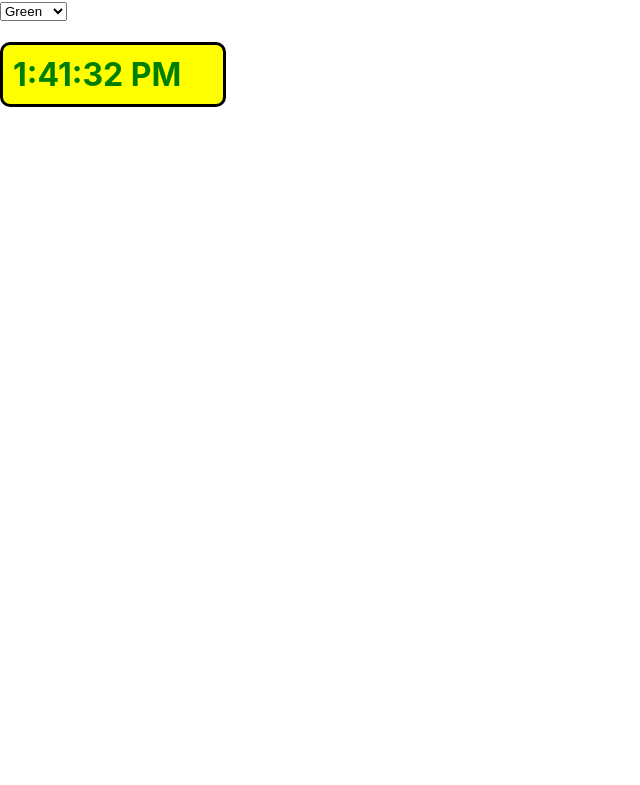
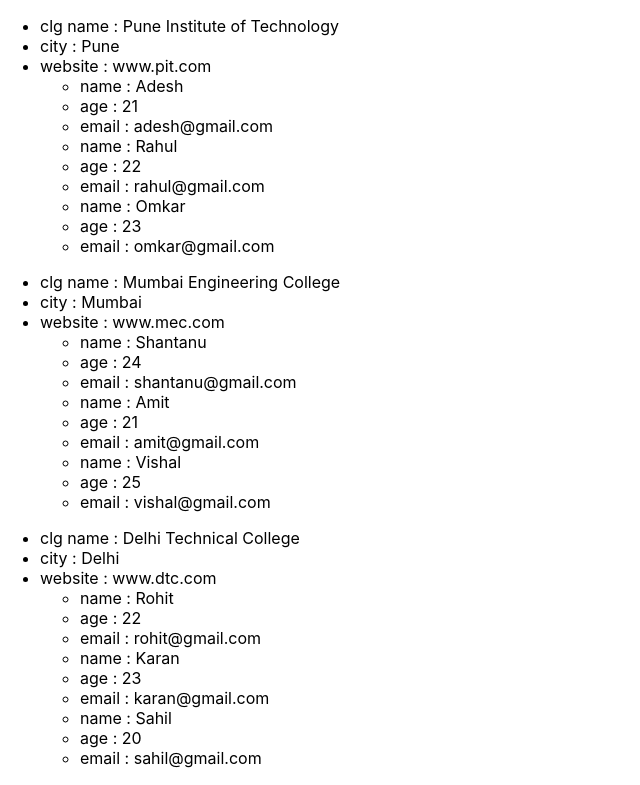
Before and after one commit to adeshkaygude/react_project, a React (Create React App) app in the folder first-app/: page / in a window 1280 px wide. Shown: the top 785 px of the page, without its empty margins (0-640 px from the left). Built offline with nearby package versions, Linux system fonts and the light colour scheme.

Commit message:
Add nested looping college data components and update clock styling

```diff
--- a/first-app/src/App.js
+++ b/first-app/src/App.js
@@ -12,6 +12,7 @@ import ReuseComponent from "./componant/handle_radio_dropdown/ReuseComponent";
 import UserTable from "./componant/handle_radio_dropdown/UserTable";
 import ImagesViwer from "./componant/images_viwer/ImagesViwer";
 import ProductApp from "./componant/lifting-up-product/ProductApp";
+import NestedLoop from "./componant/nested_looping/NestedLoop";
 import ArrayState from "./componant/object_state/ArrayState";
 import ObjectState from "./componant/object_state/ObjectState";
 
@@ -52,7 +53,8 @@ function App() {
       {/* <HandleRadioDropdown /> */}
       {/* <UserTable /> */}
       {/* <ReuseComponent /> */}
-      <ClockApp />
+      {/* <ClockApp /> */}
+      <NestedLoop />
     </div>
   );
 }
--- a/first-app/src/componant/clock/ClockApp.js
+++ b/first-app/src/componant/clock/ClockApp.js
@@ -8,13 +8,24 @@ const ClockApp = () => {
   };
   return (
     <div>
-      <select onChange={handleOption} value={color}>
+      <Clock color={color} />
+      <select
+        style={{
+          padding: 10,
+          backgroundColor: "yellow",
+          color: color,
+          width: 200,
+          borderRadius: 10,
+          border: "3px solid black",
+        }}
+        onChange={handleOption}
+        value={color}
+      >
         <option value={"red"}>Red</option>
         <option value={"blue"}>Blue</option>
         <option value={"green"}>Green</option>
         <option value={"orange"}>Orange</option>
       </select>
-      <Clock color={color} />
     </div>
   );
 };
--- /dev/null
+++ b/first-app/src/componant/nested_looping/Clg_data.js
@@ -0,0 +1,21 @@
+const Clg_data = ({ collegeData }) => {
+  return (
+    <>
+      {collegeData.map((el) => (
+        <ul key={el.id}>
+          <li>clg name : {el.name}</li>
+          <li>city : {el.city}</li>
+          <li>website : {el.website}</li>
+          {el.student.map((el) => (
+            <ul key={el.id}>
+              <li> name : {el.name}</li>
+              <li>age : {el.age}</li>
+              <li>email : {el.email}</li>
+            </ul>
+          ))}
+        </ul>
+      ))}
+    </>
+  );
+};
+export default Clg_data;
--- /dev/null
+++ b/first-app/src/componant/nested_looping/NestedLoop.js
@@ -0,0 +1,57 @@
+import Clg_data from "./Clg_data";
+
+function NestedLoop() {
+  const collegeData = [
+    {
+      id: 1,
+      name: "Pune Institute of Technology",
+      city: "Pune",
+      website: "www.pit.com",
+      student: [
+        { id: 1, name: "Adesh", age: 21, email: "adesh@gmail.com" },
+        { id: 2, name: "Rahul", age: 22, email: "rahul@gmail.com" },
+        { id: 3, name: "Omkar", age: 23, email: "omkar@gmail.com" },
+      ],
+    },
+    {
+      id: 2,
+      name: "Mumbai Engineering College",
+      city: "Mumbai",
+      website: "www.mec.com",
+      student: [
+        { id: 1, name: "Shantanu", age: 24, email: "shantanu@gmail.com" },
+        { id: 2, name: "Amit", age: 21, email: "amit@gmail.com" },
+        { id: 3, name: "Vishal", age: 25, email: "vishal@gmail.com" },
+      ],
+    },
+    {
+      id: 3,
+      name: "Delhi Technical College",
+      city: "Delhi",
+      website: "www.dtc.com",
+      student: [
+        { id: 1, name: "Rohit", age: 22, email: "rohit@gmail.com" },
+        { id: 2, name: "Karan", age: 23, email: "karan@gmail.com" },
+        { id: 3, name: "Sahil", age: 20, email: "sahil@gmail.com" },
+      ],
+    },
+    {
+      id: 4,
+      name: "Nagpur Institute of Technology",
+      city: "Nagpur",
+      website: "www.nit.com",
+      student: [
+        { id: 1, name: "Pratik", age: 21, email: "pratik@gmail.com" },
+        { id: 2, name: "Saurabh", age: 24, email: "saurabh@gmail.com" },
+        { id: 3, name: "Akash", age: 22, email: "akash@gmail.com" },
+      ],
+    },
+  ];
+
+  return (
+    <div>
+      <Clg_data collegeData={collegeData} />
+    </div>
+  );
+}
+export default NestedLoop;
```
Also changed, not shown: first-app/src/componant/clock/Clock.js (line endings or trailing spaces).
